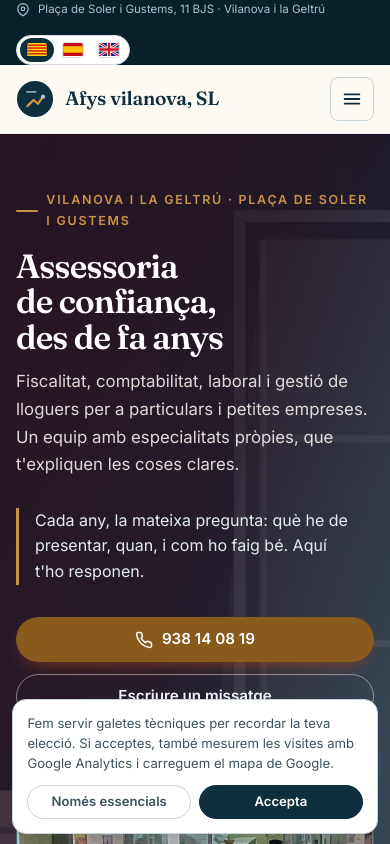
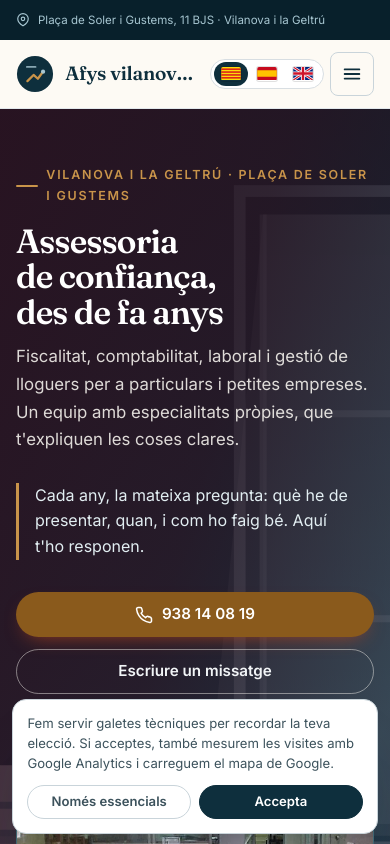
Before and after one commit to yourdataweb/afysvilanova, a plain HTML site: page index.html in a window 390 px wide. Shown: the top 844 px of the page. Drawn offline with Linux system fonts and the light colour scheme.

Commit message:
Header: one toolbar row for name, menu and language switch
The header put the language switch in the address strip and the menu button in the
bar below it, so on a phone they landed on two rows with no alignment, and long
business names squeezed the wordmark to a few characters. Measured on 8 of 16
sites before the change: switch at y=35, button at y=77.

Vendored header-tools.css/js from site-components (v2.0.6). A single flex toolbar
now owns the name, the menu button and the language switch, so they share one
centred row at every width. The name is the only flexible item and truncates with
an ellipsis instead of displacing the controls; the icon keeps its size. The
address strip and the header's own phone link are hidden below 860px, where they
duplicated the hero and the contact block and were what pushed the bar down.

Verified 64/64 across four widths on all 16 sites, and every site still passes its
own suite.

```diff
--- /dev/null
+++ b/assets/css/header-tools.css
@@ -0,0 +1,164 @@
+/* ==========================================================================
+   Shared header toolbar — one row at every width.
+   Repo: yourdataweb/site-components
+   Vendored into each site at assets/css/header-tools.css and pinned by
+   src/components.lock.
+
+   Anatomy this operates on (built by header-tools.js):
+     <header ...>
+       <div class="wrap">                     existing inner wrapper
+         <a class="brand">[mark]<span class="sm-name">Business</span></a>
+         <nav id="site-nav">…</nav>           drawer on mobile
+         <button class="nav-toggle">…</button>
+         <div class="sm-tools">               created by the script
+           <nav class="langs">…</nav>
+           <button class="nav-toggle">…</button>
+         </div>
+       </div>
+     </header>
+
+   Goal: name, menu button and language switch share one row, vertically centred,
+   with real gutters. The name is the only flexible item, so a long business name
+   truncates instead of pushing the tools onto a second row.
+   ========================================================================== */
+
+/* A header inner that wraps is the original defect: the address line and the
+   switch fell onto a second row and the bar grew to twice its height. Once the
+   toolbar is in place there is one row by construction, so wrapping is off. */
+.has-tools [data-tools] > .wrap,
+.has-tools [data-tools] > .shell,
+.has-tools [data-tools] > .container,
+.has-tools [data-tools][class*="inner"] {
+  flex-wrap: nowrap;
+}
+
+/* The tools container is the anchor: it sits at the right edge of the bar. */
+.sm-tools {
+  display: flex;
+  align-items: center;
+  gap: .5rem;
+  /* Never grows; may shrink only as a last resort. The identity owns the flexible
+     slot, so the row cannot become wider than the viewport. */
+  flex: none;
+  max-width: 100%;
+  margin-left: auto;
+}
+
+/* Anything still marked as "belongs on the bar" is aligned to the same centre line,
+   so a switch left outside .sm-tools cannot drift a few pixels off the button. */
+.has-tools .langs,
+.has-tools .nav-toggle,
+.has-tools .navbtn {
+  align-self: center;
+}
+
+/* The name is the only item allowed to shrink. min-width:0 is what actually lets
+   flex truncate instead of overflowing; without it the text refuses to compress
+   and shoves the tools off the row. */
+.sm-parent-safe {
+  min-width: 0;
+}
+
+.has-tools .sm-name {
+  display: block;
+  min-width: 0;
+  overflow: hidden;
+  text-overflow: ellipsis;
+  white-space: nowrap;
+}
+
+/* The identity link wraps the mark and the name; it must be able to shrink while
+   the mark itself never does. Sites that put `margin-right: auto` on the brand to
+   push the switch away are neutralised: the toolbar owns that spacing now, and the
+   leftover margin was what made one header 98px tall. */
+.has-tools .sm-name {
+  /* A long single word ("BRASPAÑA") contributes its full width as min-content and
+     forces the row wider. Capping it is what lets the toolbar keep its place. */
+  max-width: 100%;
+}
+
+.has-tools .brand,
+.has-tools .identity,
+.has-tools .marchio,
+.has-tools .logo,
+.has-tools .mark,
+.has-tools .sign {
+  margin-right: 0;
+}
+.has-tools .sm-name {
+  /* A long single word ("BRASPAÑA") contributes its full width as min-content and
+     forces the row wider. Capping it is what lets the toolbar keep its place. */
+  max-width: 100%;
+}
+
+.has-tools .brand,
+.has-tools .identity,
+.has-tools .marchio,
+.has-tools .logo,
+.has-tools .sign {
+  flex: 1 1 auto;
+  min-width: 0;
+}
+
+.has-tools .sm-mark,
+.has-tools .brand__mark,
+.has-tools .identity__mark,
+.has-tools .marchio__mark,
+.has-tools .logo__mark,
+.has-tools .mark__mark,
+.has-tools .sign__mark,
+.has-tools .brand-mark {
+  flex: none;
+}
+
+/* ---------------------------------------------------------------- mobile
+   Below the drawer breakpoint the bar carries three things in ~330 px of space:
+   prune the name to one line at a smaller size, keep the mark visible, and keep
+   the switch on 30 px so it lines up with a 38 px button without dominating. */
+@media (max-width: 860px) {
+  /* The address strip repeats the footer and the contact block; on a phone it is
+     what pushes the bar down and leaves the tools on a second line. */
+  .sm-strip-note {
+    display: none;
+  }
+
+  /* A phone link in the bar is redundant next to a call button in the hero and in
+     the contact block, and it is the widest thing in the toolbar. Drop it before
+     it costs the business its name. */
+  .sm-tools .head-phone,
+  .sm-tools .topbar__tel,
+  .sm-tools .header-phone {
+    display: none;
+  }
+
+  .has-tools .brand__sub,
+  .has-tools .identity__sub,
+  .has-tools .marchio__sub,
+  .has-tools .logo__sub,
+  .has-tools .mark__sub,
+  .has-tools .sign__sub,
+  .has-tools .brand-sub {
+    display: none;
+  }
+
+  .has-tools .sm-name {
+    font-size: 1rem;
+    line-height: 1.2;
+  }
+
+  .sm-tools {
+    gap: .4rem;
+  }
+}
+
+/* Very narrow: the mark plus a 6-character name plus two controls is the floor.
+   Tighten gutters rather than dropping the language switch — a visitor with a
+   phone is exactly who needs it. */
+@media (max-width: 380px) {
+  .sm-tools {
+    gap: .3rem;
+  }
+  .has-tools .sm-name {
+    font-size: .92rem;
+  }
+}
--- a/assets/js/components.js
+++ b/assets/js/components.js
@@ -91,12 +91,21 @@
     shell.setAttribute("data-map-loaded", "true");
   }
 
-  function showBar() { if (bar) bar.setAttribute("data-visible", "true"); }
+  /* The bar is shown on a delay so it does not cover the first paint. That timer must
+     not resurrect it after the visitor has already answered: a fast click used to be
+     followed by the pending timeout, and the notice reappeared over the page. */
+  var barTimer = null;
+  function showBar() {
+    if (!bar) return;
+    if (stored()) return;
+    bar.setAttribute("data-visible", "true");
+  }
+  function cancelBar() { if (barTimer) { window.clearTimeout(barTimer); barTimer = null; } }
   function hideBar() { if (bar) bar.setAttribute("data-visible", "false"); }
 
   var choice = stored();
   if (!choice && bar) {
-    window.setTimeout(showBar, 1100);
+    barTimer = window.setTimeout(showBar, 1100);
   } else if (choice === "accepted") {
     loadMap();
   }
@@ -107,6 +116,7 @@
       if (!btn) return;
       var v = btn.getAttribute("data-cookie");
       store(v);
+      cancelBar();
       hideBar();
       if (window.__analyticsConsent) window.__analyticsConsent(v === "accept");
       if (v === "accept") loadMap();
@@ -117,6 +127,7 @@
   if (mapBtn) {
     mapBtn.addEventListener("click", function () {
       store("accepted");
+      cancelBar();
       hideBar();
       if (window.__analyticsConsent) window.__analyticsConsent(true);
       loadMap();
--- /dev/null
+++ b/assets/js/header-tools.js
@@ -0,0 +1,140 @@
+/**
+ * Shared header toolbar — one row on every screen size.
+ *
+ * Source of truth: yourdataweb/site-components (header-tools.css, header-tools.js).
+ * Vendored into every site by scripts/sync-shared.mjs and pinned by src/components.lock.
+ *
+ * The problem this fixes: sites put the language switch in a top strip and the menu
+ * button in the header below it, so on a phone they landed on two rows, misaligned,
+ * often with the business name squeezed to a few characters. Measured on 8 of 16
+ * sites: language switch at y=35, menu button at y=77.
+ *
+ * The fix is a single toolbar that owns the name, the menu button and the language
+ * switch in one flex row. Nothing is duplicated: this script moves the existing
+ * switch into the existing header and wraps the three items in one container, so
+ * every site keeps its own markup and colours and gains the same geometry.
+ *
+ * Progressive: with JavaScript off the switch stays where the template put it. It
+ * still works, it is just less tidy — this is layout polish, never content.
+ */
+(function () {
+  "use strict";
+
+  /* Class families used by the generated sites for the same three things. Listed
+     explicitly: matching on structure alone picked up the footer brand too. */
+  var IDENTITY_NAMES = [
+    ".brand__name", ".identity__name", ".marchio__name",
+    ".logo__name", ".mark__name", ".sign__name", ".brand-name"
+  ];
+  /* Some sites put the icon straight into the identity link instead of wrapping it
+     in a __mark span. Marking it here means the stylesheet can keep it from
+     shrinking without needing a class per site. */
+  var IDENTITY_LINKS = [
+    ".brand", ".identity", ".marchio", ".logo", ".mark", ".sign", ".site-brand"
+  ];
+  var HEADERS = [
+    ".header", ".site-header", ".insegna", ".site-head", ".bar", ".topbar"
+  ];
+
+  function first(list, root) {
+    for (var i = 0; i < list.length; i++) {
+      var el = (root || document).querySelector(list[i]);
+      if (el) return el;
+    }
+    return null;
+  }
+
+  /* The header that actually holds the identity, not the thin address strip. */
+  function findHeader() {
+    var candidates = [];
+    for (var i = 0; i < HEADERS.length; i++) {
+      var all = document.querySelectorAll(HEADERS[i]);
+      for (var j = 0; j < all.length; j++) candidates.push(all[j]);
+    }
+    /* Score rather than pick the first match: the thin address strip is also a
+       `.topbar`, and choosing it left the menu button behind in the real header.
+       A menu button outranks a language switch, because the button is what has to
+       share the row with the switch. */
+    var best = null, bestScore = -1;
+    for (var k = 0; k < candidates.length; k++) {
+      var el = candidates[k];
+      var score = 0;
+      if (el.querySelector(".nav-toggle, .navbtn, .menu-toggle")) score += 3;
+      if (el.querySelector(".langs")) score += 2;
+      if (el.querySelector("a.brand, .identity, .marchio, .logo, .sign")) score += 1;
+      if (score > bestScore) { bestScore = score; best = el; }
+    }
+    return bestScore > 0 ? best : first(HEADERS);
+  }
+
+  function run() {
+    var header = findHeader();
+    if (!header || header.getAttribute("data-tools") === "ready") return;
+    /* Idempotent: a second pass (script re-evaluated, or an SPA-like re-entry) must
+       not append a second toolbar beside the first. */
+    if (header.querySelector(".sm-tools")) {
+      header.setAttribute("data-tools", "ready");
+      return;
+    }
+
+    var inner = header.querySelector(".wrap, .shell, .container") || header;
+    var toggle = first([".nav-toggle", ".navbtn", ".menu-toggle"], header);
+    /* Prefer a switch already inside the header; a site with two (one in the thin
+       address strip, one in the bar) would otherwise move the strip's copy and
+       leave the visible one stranded. */
+    var langs = header.querySelector(".langs") || first([".langs"], document);
+    var identity = first([
+      ".brand", ".identity", ".marchio", ".logo", ".sign", ".site-brand"
+    ], header);
+    var nameEl = first(IDENTITY_NAMES, document);
+
+    if (!toggle && !langs) return;
+
+    /* One container for the three things that belong on the bar's right edge. */
+    var tools = document.createElement("div");
+    tools.className = "sm-tools";
+
+    /* A site may carry its own tools wrapper (a phone link, a switch). Fold its
+       children into the shared toolbar instead of leaving a second flex group that
+       squeezes the identity to zero width. */
+    var existing = inner.querySelector(":scope > .head-tools, :scope > .header-tools, :scope > .topbar__right, :scope > .topbar__tools, :scope > .header__tools");
+    if (existing) {
+      while (existing.firstChild) tools.appendChild(existing.firstChild);
+      existing.parentNode.removeChild(existing);
+    }
+
+    if (langs && langs.parentNode !== tools) tools.appendChild(langs);
+    if (toggle && toggle.parentNode !== tools) tools.appendChild(toggle);
+
+    inner.appendChild(tools);
+    header.setAttribute("data-tools", "ready");
+    document.documentElement.classList.add("has-tools");
+
+    /* Hand the name element its own hook so the stylesheet can clamp it without
+       matching a dozen different BEM families. */
+    if (nameEl) nameEl.classList.add("sm-name");
+
+    /* A bare <svg> directly inside the identity link is that site's mark. */
+    var link = first(IDENTITY_LINKS, header);
+    if (link) {
+      var kids = link.children;
+      for (var c = 0; c < kids.length; c++) {
+        if (kids[c].tagName && kids[c].tagName.toLowerCase() === "svg") {
+          kids[c].classList.add("sm-mark");
+        }
+      }
+    }
+
+    /* The address strip above the header repeats information that is in the footer
+       and in the contact block. On a phone it is the thing pushing the bar down,
+       so the stylesheet hides it below the mobile breakpoint. */
+    var strip = document.querySelector(".topbar__note, .topbar__tel");
+    if (strip) strip.classList.add("sm-strip-note");
+  }
+
+  if (document.readyState === "loading") {
+    document.addEventListener("DOMContentLoaded", run);
+  } else {
+    run();
+  }
+})();
--- a/scripts/sync-shared.mjs
+++ b/scripts/sync-shared.mjs
@@ -23,6 +23,9 @@ const FILES = [
   { from: "components.js", to: "assets/js/components.js" },
   /* Language flag artwork lives here so a wrong flag is fixed once, not thirteen times. */
   { from: "flags.json", to: "scripts/flags.json" },
+  /* Header toolbar: one row for name + menu button + language switch on every site. */
+  { from: "header-tools.css", to: "assets/css/header-tools.css" },
+  { from: "header-tools.js", to: "assets/js/header-tools.js" },
 ];
 
 const sha = (buf) => createHash("sha256").update(buf).digest("hex");
--- a/sitemap.xml
+++ b/sitemap.xml
@@ -6,7 +6,7 @@
     <xhtml:link rel="alternate" hreflang="es-ES" href="https://afysvilanova.vilanovailageltru.info/es/"/>
     <xhtml:link rel="alternate" hreflang="en-GB" href="https://afysvilanova.vilanovailageltru.info/en/"/>
     <xhtml:link rel="alternate" hreflang="x-default" href="https://afysvilanova.vilanovailageltru.info/"/>
-    <lastmod>2026-11-27</lastmod>
+    <lastmod>2026-11-28</lastmod>
     <changefreq>monthly</changefreq>
     <priority>1.0</priority>
   </url>
@@ -16,7 +16,7 @@
     <xhtml:link rel="alternate" hreflang="es-ES" href="https://afysvilanova.vilanovailageltru.info/es/"/>
     <xhtml:link rel="alternate" hreflang="en-GB" href="https://afysvilanova.vilanovailageltru.info/en/"/>
     <xhtml:link rel="alternate" hreflang="x-default" href="https://afysvilanova.vilanovailageltru.info/"/>
-    <lastmod>2026-11-27</lastmod>
+    <lastmod>2026-11-28</lastmod>
     <changefreq>monthly</changefreq>
     <priority>0.8</priority>
   </url>
@@ -26,7 +26,7 @@
     <xhtml:link rel="alternate" hreflang="es-ES" href="https://afysvilanova.vilanovailageltru.info/es/"/>
     <xhtml:link rel="alternate" hreflang="en-GB" href="https://afysvilanova.vilanovailageltru.info/en/"/>
     <xhtml:link rel="alternate" hreflang="x-default" href="https://afysvilanova.vilanovailageltru.info/"/>
-    <lastmod>2026-11-27</lastmod>
+    <lastmod>2026-11-28</lastmod>
     <changefreq>monthly</changefreq>
     <priority>0.8</priority>
   </url>
```
Also changed, not shown: en/index.html (+2 -0 lines), es/index.html (+2 -0 lines), index.html (+2 -0 lines), src/template.html (+2 -0 lines), 1 other file.
